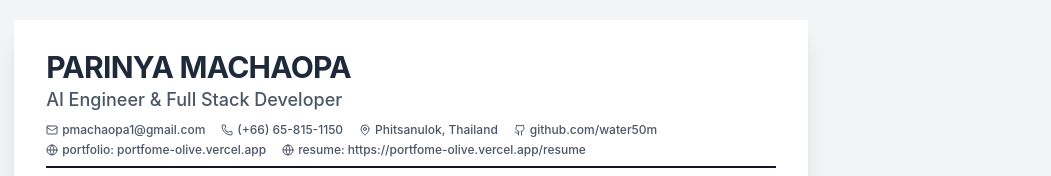
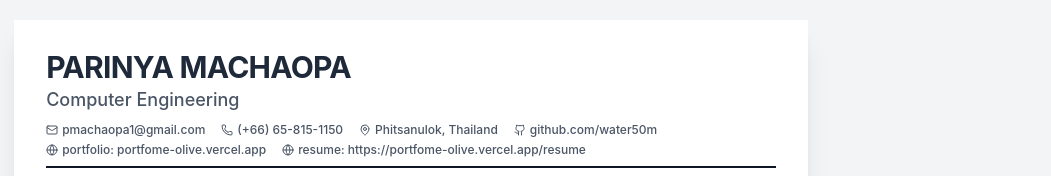
Before and after one commit to water50m/portfome, a Next.js app: page /resume in a window 1280 px wide. Shown: the top 176 px of the page, without its empty margins (229-1280 px from the left). Built offline with nearby package versions, Linux system fonts and the light colour scheme.

Commit message:
Update resume title to Computer Engineering

```diff
--- a/src/app/resume/page.tsx
+++ b/src/app/resume/page.tsx
@@ -9,7 +9,7 @@ import { summary } from 'framer-motion/client';
 const RESUME_DATA = {
   en: {
     name: "PARINYA MACHAOPA",
-    title: "AI Engineer & Full Stack Developer",
+    title: "Computer Engineering",
     // summary: "Full-Stack AI Engineer with expertise in AI Solutions (Computer Vision & LLMs) and Infrastructure. Experienced in designing complex database schemas for enterprise HR systems and deploying secure, high-performance web applications using Next.js and Docker. Proven ability to digitize manual workflows and solve data scarcity problems via synthetic data generation.",
     summary: "Results-driven Full-Stack Developer experienced in designing and engineering high-performance web systems, from UI implementation to complex database architecture. Skilled in modern web technologies and secure infrastructure deployment. Brings an innovative edge with practical knowledge in AI integration, particularly in Computer Vision and LLMs, to enhance application capabilities and automate workflows.",
     experienceTitle: "Work Experience",
@@ -107,7 +107,7 @@ const RESUME_DATA = {
   },
   th: {
     name: "ปริญญา มาชาวป่า",
-    title: "วิศวกรเอไอ และนักพัฒนาเว็บแบบฟูลสแต็ก",
+    title: "วิศวกรรมคอมพิวเตอร์",
     // summary: "วิศวกร AI แบบ Full-Stack ที่มีความเชี่ยวชาญด้านโซลูชัน AI (Computer Vision & LLMs) และโครงสร้างพื้นฐาน มีประสบการณ์ในการออกแบบฐานข้อมูลที่ซับซ้อนสำหรับระบบ HR ระดับองค์กร และการปรับใช้เว็บแอปพลิเคชันประสิทธิภาพสูงที่มีความปลอดภัยสูงด้วย Next.js และ Docker มีความสามารถในการเปลี่ยนขั้นตอนการทำงานแบบดั้งเดิมให้เป็นระบบดิจิทัล และแก้ปัญหาการขาดแคลนข้อมูลด้วยการสร้างข้อมูลสังเคราะห์ (Synthetic Data)",
     summary: "นักพัฒนาเว็บแบบ Full-Stack ที่มีความเชี่ยวชาญในการออกแบบและพัฒนาระบบเว็บที่มีประสิทธิภาพสูง ตั้งแต่การสร้างส่วนติดต่อผู้ใช้ไปจนถึงการออกแบบฐานข้อมูลที่ซับซ้อน มีทักษะในการใช้เทคโนโลยีเว็บสมัยใหม่และการปรับใช้โครงสร้างพื้นฐานที่ปลอดภัย พร้อมด้วยความรู้ด้านการผสานรวม AI โดยเฉพาะในด้าน Computer Vision และ LLMs เพื่อเพิ่มขีดความสามารถของแอปพลิเคชันและทำให้กระบวนการทำงานเป็นอัตโนมัติ",
     experienceTitle: "ประสบการณ์การทำงาน",
```
